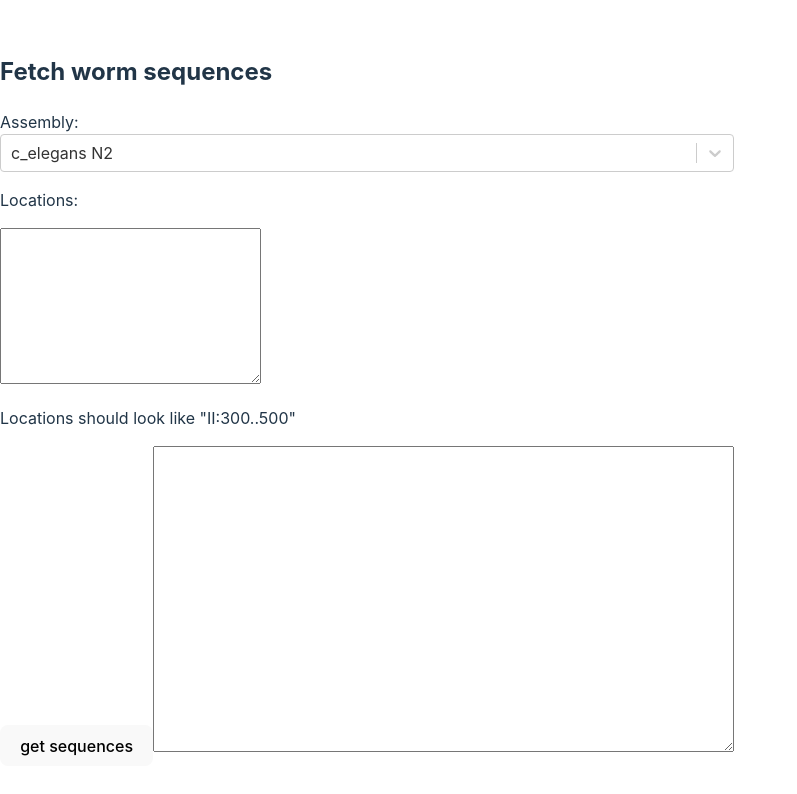
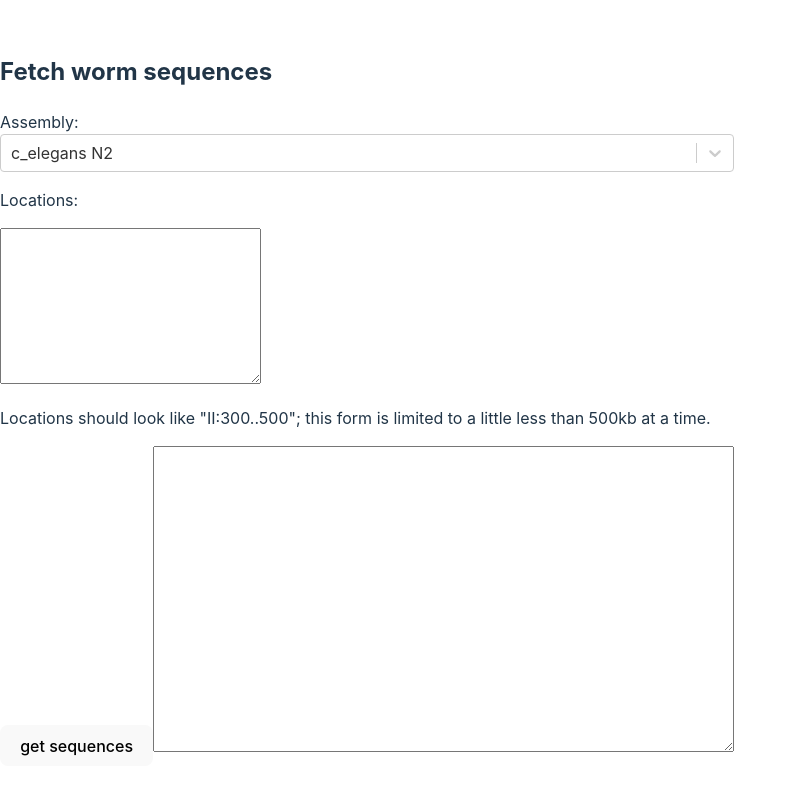
Before and after one commit to scottcain/get-fasta-sequence, a React (Vite) app: page / in a window 1280 px wide. Shown: the top 794 px of the page, without its empty margins (0-797 px from the left). Built offline with nearby package versions, Linux system fonts and the light colour scheme.

Commit message:
adding a tiny amount of help text

```diff
--- a/src/App.tsx
+++ b/src/App.tsx
@@ -96,7 +96,7 @@ function App() {
                rows="10"
                cols="30">
         </textarea>
-        <p>Locations should look like "II:300..500"</p>
+        <p>Locations should look like "II:300..500"; this form is limited to a little less than 500kb at a time.</p>
         <button label="getSequences" onClick={handleGetSequences} >
            get sequences
         </button>
```
